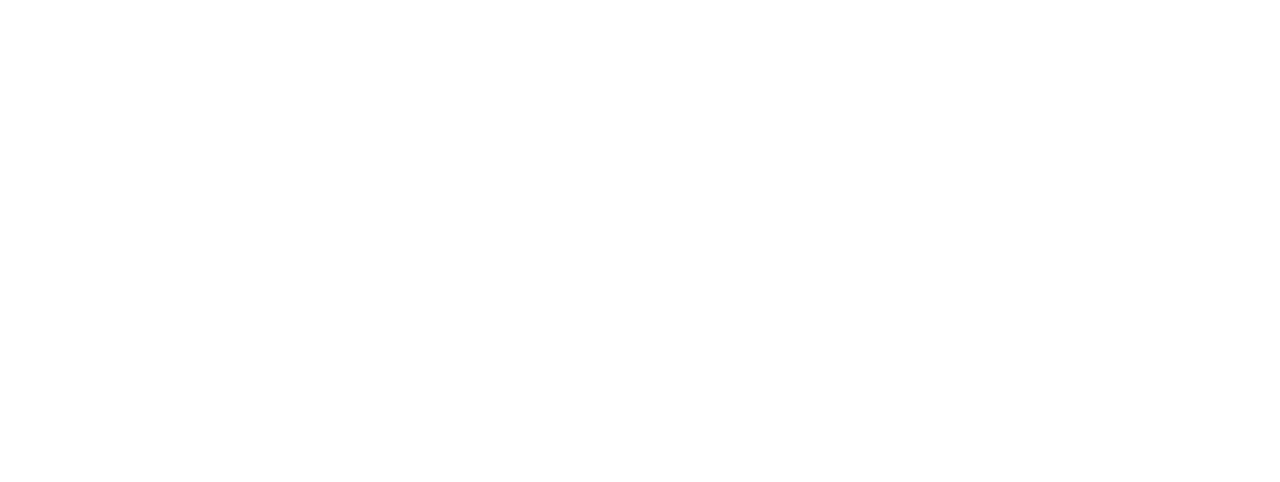
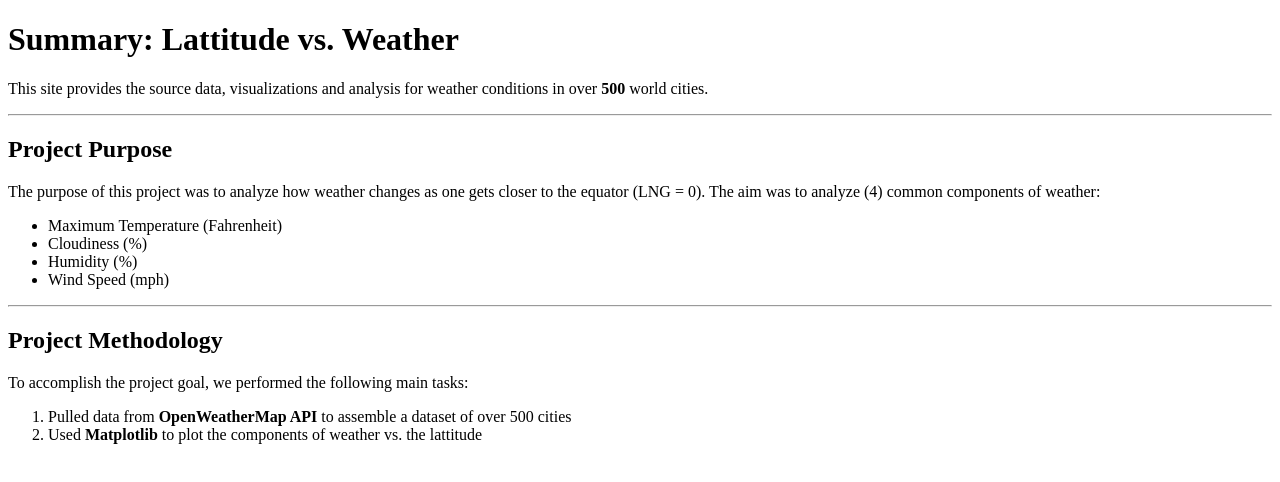
Before and after one commit to jared-roussel/Web-Design-Challenge, a plain HTML site: page main.html in a window 1280 px wide. Drawn offline with Linux system fonts and the light colour scheme.

Commit message:
Updated html

```diff
--- a/main.html
+++ b/main.html
@@ -6,5 +6,24 @@
 </head>
 
 <body>
-
+<div>
+<h1>Summary: Lattitude vs. Weather</h1>
+<p>This site provides the source data, visualizations and analysis for weather conditions in over <b>500</b> world cities. </p>
+<hr>
+<h2>Project Purpose</h2>
+<p>The purpose of this project was to analyze how weather changes as one gets closer to the equator (LNG = 0). The aim was to analyze (4) common components of weather:</p>
+<ul>
+    <li>Maximum Temperature (Fahrenheit)</li>
+    <li>Cloudiness (%)</li>
+    <li>Humidity (%)</li>
+    <li>Wind Speed (mph)</li>
+</ul>
+<hr>
+<h2>Project Methodology</h2>
+<p>To accomplish the project goal, we performed the following main tasks:</p>
+<ol>
+    <li>Pulled data from <b>OpenWeatherMap API</b> to assemble a dataset of over 500 cities</li>
+    <li>Used <b>Matplotlib</b> to plot the components of weather vs. the lattitude</li>
+</ol>
+</div>
 </body>
```
